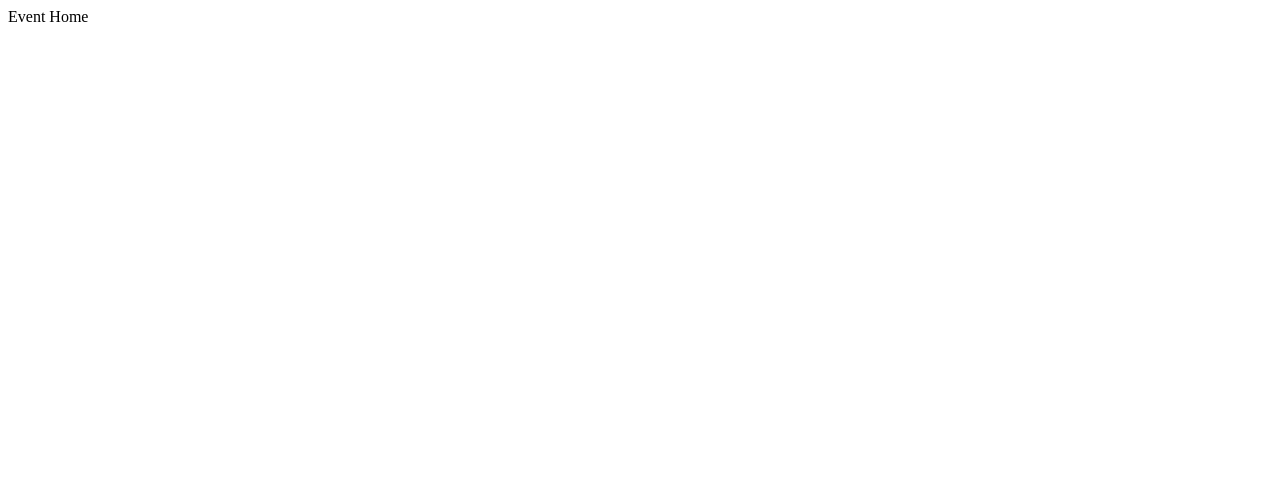
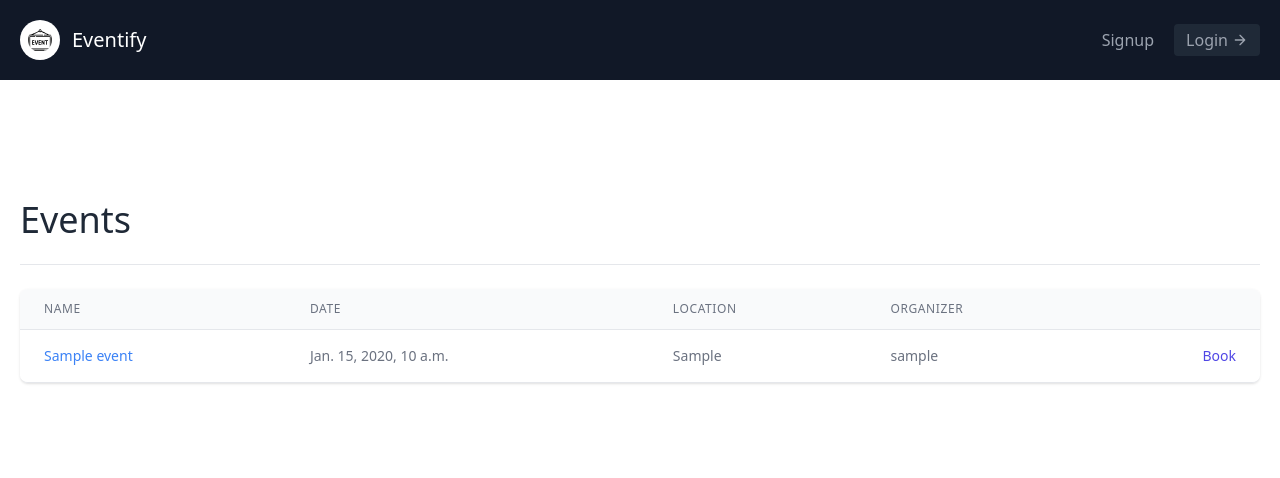
Before and after one commit to sikatanju/eventify, a Django app: page /events/ in a window 1280 px wide. Before the commit the part shown is almost empty. Shown: the top 478 px of the page. Run offline with Django 4.2, Linux system fonts and the light colour scheme; tables that the repository leaves empty hold one stand-in row (values such as "Sample post"); some libraries are stand-ins or nearby versions.

Commit message:
Added home page for events

```diff
--- /dev/null
+++ b/eventify/templates/events_home.html
@@ -0,0 +1,119 @@
+{% extends "base/base.html" %} {% block content %}
+
+<section class="text-gray-700 body-font">
+    <div class="container px-5 py-24 mx-auto flex flex-wrap">
+        <div
+            class="w-full mb-6 py-6 flex justify-between items-center border-b border-gray-200"
+        >
+            <div>
+                <h1 class="text-4xl text-gray-800">Events</h1>
+            </div>
+            <div>
+
+                {% if request.user.is_superuser %}
+                <a
+                    class="mb-1 text-white bg-blue-600 inline-flex hover:bg-blue-800 focus:ring-blue-300 items-center font-sm rounded-lg py-2.5 me-2 px-3"
+                    href="#"
+                >
+                    Create a New Event
+                </a>
+                {% endif %}
+            </div>
+        </div>
+
+        <div class="flex flex-col w-full">
+            <div class="-my-2 overflow-x-auto sm:-mx-6 lg:-mx-8">
+                <div
+                    class="py-2 align-middle inline-block min-w-full sm:px-6 lg:px-8"
+                >
+                    <div
+                        class="shadow overflow-hidden border-b border-gray-200 sm:rounded-lg"
+                    >
+                        <table class="min-w-full divide-y divide-gray-200">
+                            <thead class="bg-gray-50">
+                                <tr>
+                                    <th
+                                        scope="col"
+                                        class="px-6 py-3 text-left text-xs font-medium text-gray-500 uppercase tracking-wider"
+                                    >
+                                        Name
+                                    </th>
+                                    <th
+                                        scope="col"
+                                        class="px-6 py-3 text-left text-xs font-medium text-gray-500 uppercase tracking-wider"
+                                    >
+                                        Date
+                                    </th>
+                                    <th
+                                        scope="col"
+                                        class="px-6 py-3 text-left text-xs font-medium text-gray-500 uppercase tracking-wider"
+                                    >
+                                        Location
+                                    </th>
+
+                                    <th
+                                        scope="col"
+                                        class="px-6 py-3 text-left text-xs font-medium text-gray-500 uppercase tracking-wider"
+                                    >
+                                        Organizer
+                                    </th>
+                                    <th scope="col" class="relative px-6 py-3">
+                                        <span class="sr-only">Edit</span>
+                                    </th>
+                                </tr>
+                            </thead>
+                            <tbody>
+                                {% for event in events %}
+                                <tr class="bg-white">
+                                    <td
+                                        class="px-6 py-4 whitespace-nowrap text-sm font-medium text-gray-900"
+                                    >
+                                        <a
+                                            class="text-blue-500 hover:text-blue-800"
+                                            href="#"
+                                            >{{ event.name }}</a
+                                        >
+                                    </td>
+                                    <td
+                                        class="px-6 py-4 whitespace-nowrap text-sm text-gray-500"
+                                    >
+                                        {{ event.date }}
+                                    </td>
+                                    <td
+                                        class="px-6 py-4 whitespace-nowrap text-sm text-gray-500"
+                                    >
+                                        {{ event.location }}
+                                    </td>
+
+                                    </td>
+                                    <td
+                                        class="px-6 py-4 whitespace-nowrap text-sm text-gray-500"
+                                    >
+                                        {{ event.organizer.username }}
+                                    </td>
+                                    <td
+                                        class="px-6 py-4 whitespace-nowrap text-right text-sm font-medium"
+                                    >
+                                        <a
+                                            href="#"
+                                            class="text-indigo-600 hover:text-indigo-900"
+                                            >Book</a
+                                        >
+                                    </td>
+                                </tr>
+
+                                {% empty %}
+                                <p class="mb-3 text-xl text-slate-950">
+                                    There are currently no events available.
+                                </p>
+
+                                {% endfor %}
+                            </tbody>
+                        </table>
+                    </div>
+                </div>
+            </div>
+        </div>
+    </div>
+</section>
+{% endblock content %}
--- a/eventify/views.py
+++ b/eventify/views.py
@@ -4,6 +4,8 @@ from django.urls import reverse
 from django.http import HttpResponse
 from django.views import generic
 from django.contrib.auth.views import LoginView, LogoutView
+
+from .models import Event
 
 from .forms import CustomUserCreationForm
 # Create your views here.
@@ -13,6 +15,9 @@ def landing_page(request):
 
 
 def event_home(request):
+    events = Event.objects.all()
+    return render(request, 'events_home.html', {'events': events})
+    pass
     return HttpResponse ("Event Home")
 
 
--- a/templates/base/navbar_copy.html
+++ b/templates/base/navbar_copy.html
@@ -20,10 +20,10 @@
             <a href="{% url 'signup' %}" class="mr-5 hover:text-white"
                 >Signup</a
             >
-            {% else %} {% if request.user.is_organizer %}
-            <a href="#" class="mr-5 hover:text-white">Agents</a>
+            {% else %} {% if request.user.is_superuser %}
+            <a href="#" class="mr-5 hover:text-white">Manage Events</a>
             {% endif %}
-            <a href="#" class="mr-5 hover:text-white">Leads</a>
+            <a href="#" class="mr-5 hover:text-white">My Booked Events</a>
             {% endif %}
         </nav>
         {% if request.user.is_authenticated %} Logged in as: {{ request.user }}
```
Also changed, not shown: eventify/admin.py (+7 -0 lines), eventify_app/settings.py (+7 -7 lines).
